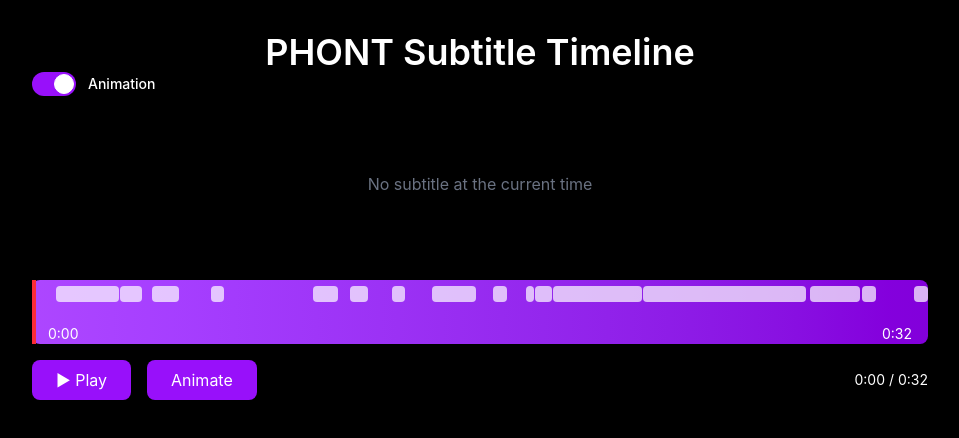
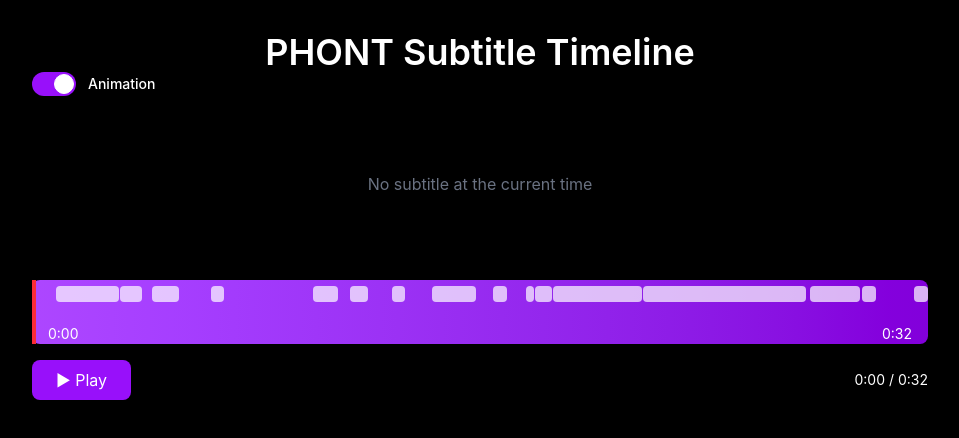
Before and after one commit to Oussemamri/Phont-subtitle-timeline, a Next.js app: page / in a window 1280 px wide. Shown: the top 438 px of the page, without its empty margins (160-1119 px from the left). Built offline with nearby package versions, Linux system fonts and the light colour scheme.

Commit message:
removing animate button

```diff
--- a/src/components/TimelineControls.tsx
+++ b/src/components/TimelineControls.tsx
@@ -11,7 +11,6 @@ interface TimelineControlsProps {
 export default function TimelineControls({
   isPlaying,
   onPlayPause,
-  onAnimate,
   currentTime,
   totalDuration,
 }: TimelineControlsProps) {
@@ -30,13 +29,6 @@ export default function TimelineControls({
         >
           {isPlaying ? '❚❚ Pause' : '▶ Play'}
         </button>
-        <button
-          className="px-6 py-2 bg-purple-600 text-white rounded-lg hover:bg-purple-700 transition"
-          onClick={onAnimate}
-        >
-          Animate
-        </button>
-
       </div>
       <div className="text-white text-sm">
         {formatTime(currentTime)} / {formatTime(totalDuration)}
```
